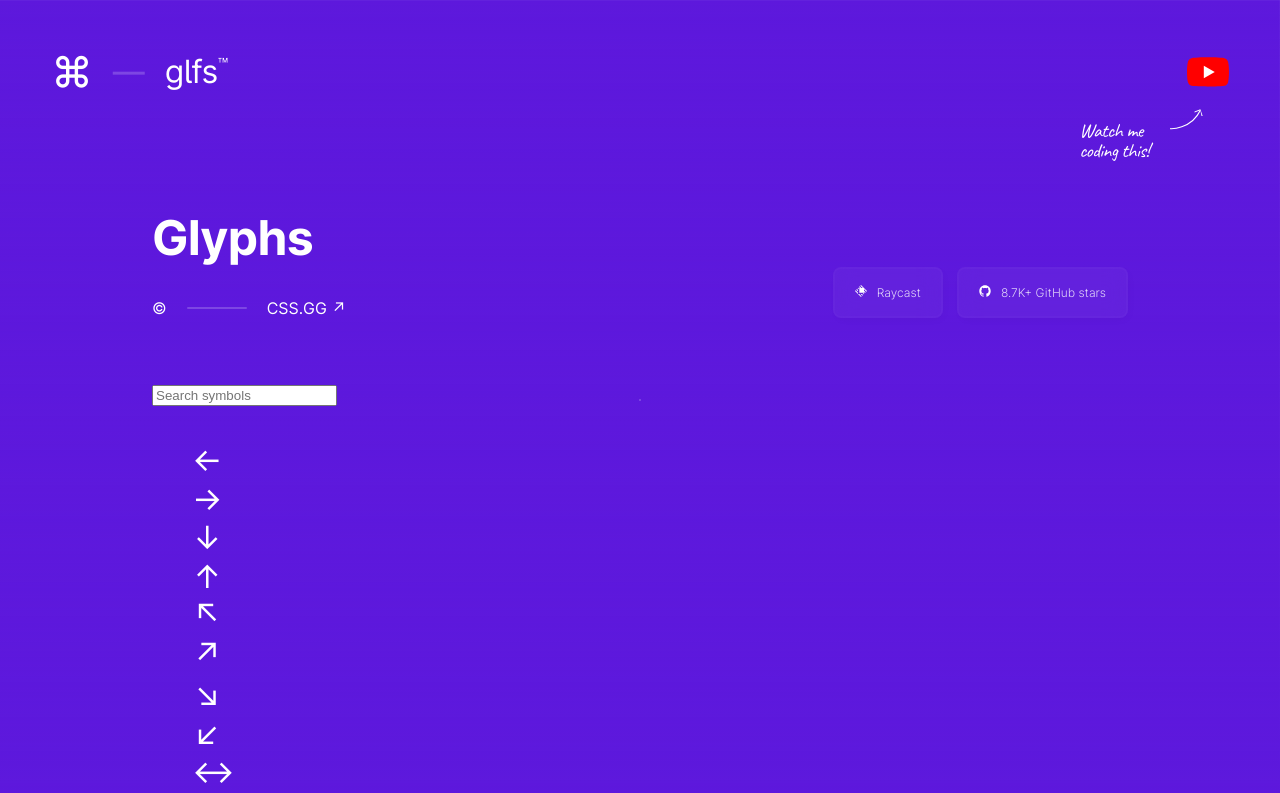
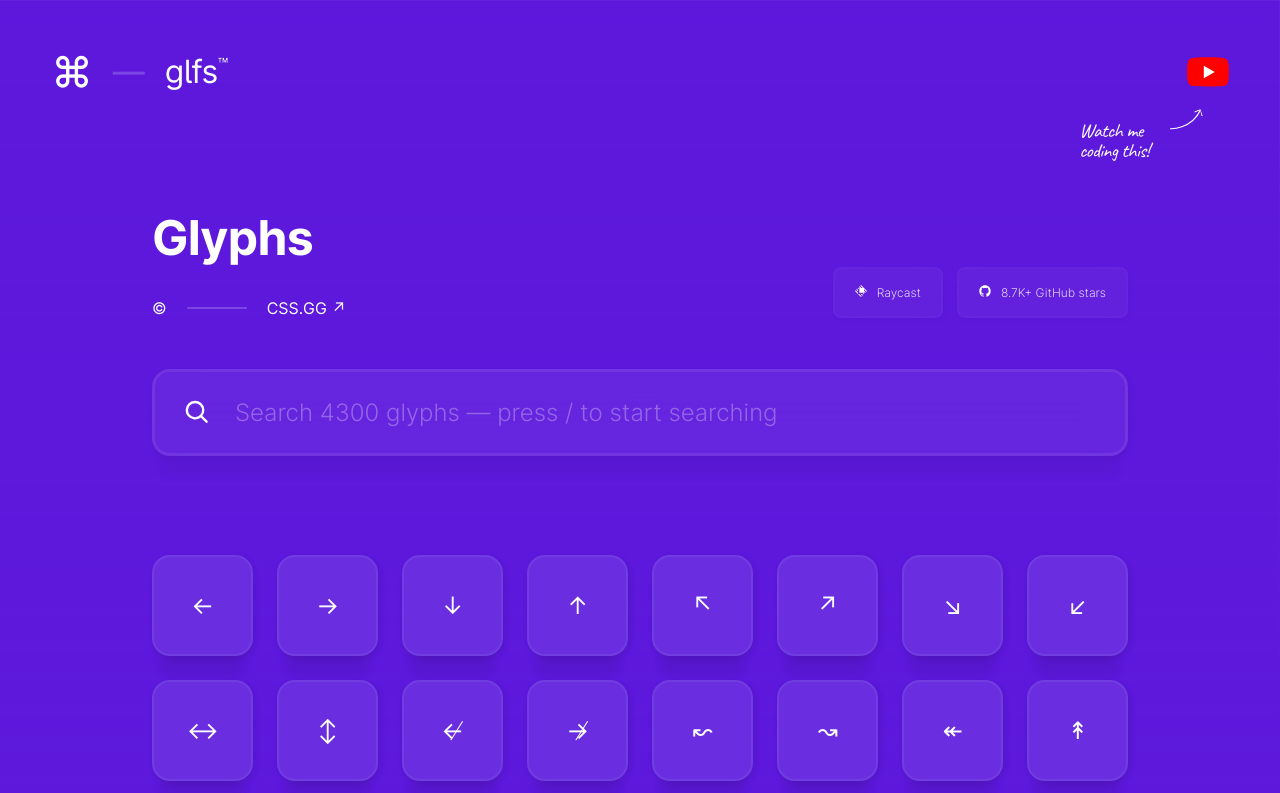
Before and after one commit to astrit/glyf, a Next.js app: page / in a window 1280 px wide. Shown: the top 793 px of the page. Built offline with nearby package versions, Linux system fonts and the light colour scheme.

Commit message:
Yayy working version

```diff
--- a/components/search/search.jsx
+++ b/components/search/search.jsx
@@ -1,4 +1,5 @@
 import React, { useState, useEffect, useRef } from "react";
+import { toast } from "sonner";
 import { styled } from "@/theme";
 
 const Form = styled("form", {
@@ -57,7 +58,122 @@ const Input = styled("input", {
   },
 });
 
+const List = styled("div", {
+  display: "grid",
+  gridTemplateColumns: "repeat(auto-fill, minmax(100px, 1fr))",
+  gap: "24px",
+  marginTop: "48px",
+});
+
+const Card = styled("gg", {
+  // willChange: "all",
+  display: "flex",
+  alignItems: "center",
+  justifyContent: "center",
+  aspectRatio: "1/1",
+  objectFit: "cover",
+  objectPosition: "center",
+  // fontWeight: "600",
+  fontSize: "24px",
+  lineHeight: "1",
+  color: "#0e0c1b",
+  position: "relative",
+  // transition: "all 0.8s cubic-bezier(0.175, 0.885, 0.32, 1.275)",
+  color: "$white_alpha10",
+  userSelect: "none",
+  position: "relative",
+  cursor: "pointer",
+  borderRadius: "18px",
+  "--opacity": "0",
+  background: `hsla(260, 74%, 53%, 1.0)`,
+  border: "2px solid hsla(259, 73%, 56%, 1.0)",
+  transition: "all 0.8s cubic-bezier(0.175, 0.885, 0.32, 1.275)",
+  boxShadow:
+    "2px 3px 8px rgba(0, 0, 0, 0.06), 0px 28px 12px -8px rgba(0, 0, 0, 0.04)",
+  boxSizing: "border-box",
+
+  gl: {
+    transition: "all 0.8s cubic-bezier(0.175, 0.885, 0.32, 1.275)",
+  },
+
+  "&:hover, &.selected": {
+    color: "$white_alpha100",
+    backgroundColor: "hsla(260, 74%, 56%, 1.0)",
+    borderColor: "hsla(209, 99%, 67%, 0.2)",
+    borderRadius: "24px",
+
+    gl: {
+      transform: "scale3d(1.3,1.3,1.3)",
+    },
+  },
+
+  "&:active": {
+    borderWidth: "12px",
+    borderRadius: "28px",
+    boxShadow:
+      " 0px 1px 6px rgba(0, 0, 0, 0.06), 0px 20px 8px -4px rgba(0, 0, 0, 0.04)",
+
+    gl: {
+      transform: "scale3d(1.1,1.1,1.1)",
+    },
+  },
+
+  "&::after": {
+    content: " ",
+    position: "absolute",
+    display: "flex",
+    borderRadius: "18px",
+    boxShadow:
+      "2px 3px 8px rgba(0, 0, 0, 0.06), 0px 28px 12px -8px rgba(0, 0, 0, 0.04)",
+    transition: "all 0.8s cubic-bezier(0.175, 0.885, 0.32, 1.275)",
+    background:
+      "linear-gradient(90deg, hsla(209, 99%, 67%, 1.0) 0%, #b447eb 95%)",
+    width: "100%",
+    height: "100%",
+    zIndex: "-1",
+    "@sm": {},
+    willChange: "transform, opacity, border-radius, border-width, box-shadow",
+  },
+
+  "&:hover::after, &.selected::after": {
+    transform: "scale3d(1.12,1.12,1.12)",
+    borderRadius: "24px",
+    cursor: "pointer",
+  },
+  "&:active::after": {
+    transform: "scale3d(1.02, 1.02, 1.02)",
+    borderRadius: "24px",
+  },
+});
+
+const Toaster = styled("div", {
+  display: "flex",
+  gap: "10px",
+  alignItems: "center",
+
+  span: {
+    lineHeight: "1",
+    position: "relative",
+    borderRadius: "4px",
+    background: "hsla(260, 74%, 59%, 0.2)",
+    display: "flex",
+    alignItems: "center",
+    justifyContent: "center",
+    lineHeight: "1",
+    padding: "8px 16px",
+  },
+});
+
 export default function Search() {
+  const [searchTerm, setSearchTerm] = useState("");
+  const [searchResults, setSearchResults] = useState([]);
+  const [isLoading, setIsLoading] = useState(false);
+  const [symbolsData, setSymbolsData] = useState(null);
+
+  const handleChange = (event) => {
+    setSearchTerm(event.target.value);
+  };
+
   useEffect(() => {
     let prog = document.querySelector(".scroll"),
       leng = prog.getTotalLength(),
@@ -88,7 +204,32 @@ export default function Search() {
       window.requestAnimationFrame(scroll);
     }
     scroll();
+
+    setIsLoading(true);
+    fetch("./data.json")
+      .then((response) => response.json())
+      .then((data) => {
+        setSymbolsData(data);
+        setIsLoading(false);
+      })
+      .catch((error) => {
+        console.error(error);
+        setIsLoading(false);
+      });
   }, []);
+
+  useEffect(() => {
+    if (!symbolsData) return;
+    setIsLoading(true);
+    const regex = new RegExp(searchTerm, "i");
+    const results = symbolsData.categories.category.flatMap((category) =>
+      category.symbols.filter((symbol) =>
+        regex.test(symbol.name.replace(/\s+/g, ""))
+      )
+    );
+    setSearchResults(results);
+    setIsLoading(false);
+  }, [searchTerm, symbolsData]);
 
   const Scroll = () => (
     <svg width="28" height="28" viewBox="0 0 26 26" fill="none">
@@ -104,6 +245,7 @@ export default function Search() {
   );
 
   return (
+    <>
       <Form>
         <Input
           id="s"
@@ -113,8 +255,33 @@ export default function Search() {
           autoCapitalize="off"
           spellCheck="false"
           pattern="[A-Za-z0-9\-]+"
+          value={searchTerm}
+          onChange={handleChange}
         />
         <Scroll />
       </Form>
+
+      {isLoading || !symbolsData ? (
+        <p>Loading...</p>
+      ) : (
+        <List>
+          {searchResults.map((item, index) => (
+            <Card
+              key={index + "searchk"}
+              onClick={() => {
+                navigator.clipboard.writeText(item.symbol);
+                toast.custom(() => (
+                  <Toaster>
+                    Copied <span>{item.symbol}</span> to clipboard!
+                  </Toaster>
+                ));
+              }}
+            >
+              {item.symbol}
+            </Card>
+          ))}
+        </List>
+      )}
+    </>
   );
 }
--- a/pages/index.jsx
+++ b/pages/index.jsx
@@ -6,8 +6,8 @@ import Glyphs from "g/list";
 import SVGMap from "g/svg/svg";
 import Footer from "@/footer";
 import Carbon from "u/ads";
-import Search from "@/search/three";
-// import Search from "@/search/search";
+// import Search from "@/search/three";
+import Search from "@/search/search";
 import Hero from "@/hero";
 
 const Main = styled("main", {
```
Lines whose indentation alone changed are shown as unchanged.
